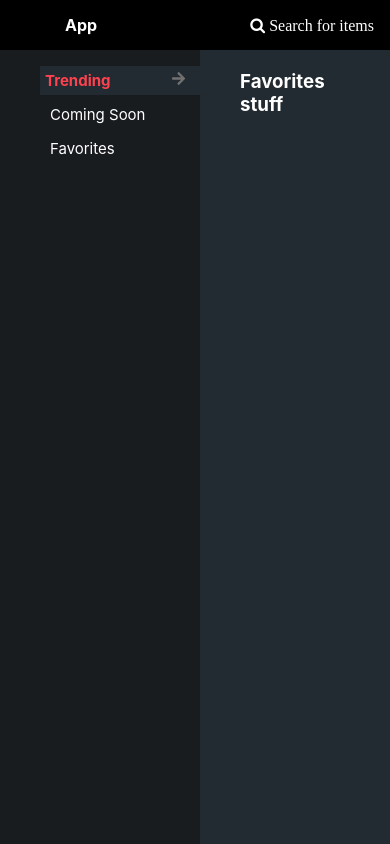
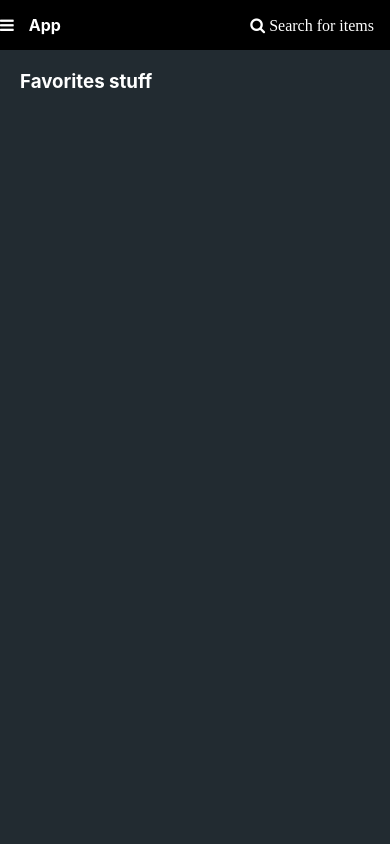
Before and after one commit to ram1225/moviefreakinreact, a React (Create React App) app: page /favorites in a window 390 px wide. Built offline with nearby package versions, Linux system fonts and the light colour scheme.

Commit message:
mob responsive

```diff
--- a/src/components/header/Header.js
+++ b/src/components/header/Header.js
@@ -15,6 +15,7 @@ function Header(props){
     return (
         <div className="header">
               <div className="content">
+              <i className="fa fa-bars menuicon" onClick={props.onMenuHandle}></i>
               <Link to={'/Trending'}>
               {(!show)? <FontAwesomeIcon icon={faArrowLeft} />:''}
               </Link>
--- a/src/components/navigation/NavBar.js
+++ b/src/components/navigation/NavBar.js
@@ -13,7 +13,7 @@ import { withRouter} from 'react-router';
     const show = props.location.pathname.indexOf('details') === -1;
      return (show)?
      (
-        <div className="nav-wrapper">
+        <div className={`nav-wrapper ${props.menustate?'dblock':''}`}>
             <section className="sidebar">
                 <nav>
                     <ul>
--- a/src/containers/App.css
+++ b/src/containers/App.css
@@ -47,7 +47,7 @@ header {
   align-items: center;
   height: 100%;
   width: 200px;
-  margin: 0 0 2px 50px;
+  margin: 0 0 2px 0px;
   font-weight: bold;
   color: white;
 }
@@ -301,3 +301,31 @@ ul li:hover,
 .cast-item{
   cursor: pointer;
 }
+
+.menuicon{
+  display: none !important;
+}
+
+
+@media (min-width: 360px) and (max-width: 767px) {
+
+.nav-wrapper{
+  display: none;
+}
+.paddingLeft{
+  padding-left: 0px;
+}
+.menuicon{
+  display: block !important;
+  color: white;
+}
+.menuicon:hover,  .menuicon:active{
+  display: block !important;
+  color: #e36e76;
+}
+
+.dblock{
+  display: block;
+  z-index: 9999;
+}
+}
--- a/src/containers/App.js
+++ b/src/containers/App.js
@@ -17,6 +17,7 @@ class App extends Component {
     super(props);
 
     this.state = {
+      menustate: false,
       navlist: [
         { name: "Trending", isActive: true },
         { name: "Coming Soon", isActive: false },
@@ -46,7 +47,12 @@ class App extends Component {
     });
     }
   }
-
+  menuHandle=()=>{
+    console.log('menu');
+    this.setState({
+      menustate: !this.state.menustate
+    })
+  }
   render() {
 
 
@@ -55,11 +61,13 @@ class App extends Component {
       <Router>
         <div className="container">
           <header>
-            <Header/>
+            <Header onMenuHandle={()=>this.menuHandle()}
+        />
           </header>
               <NavBar
                 navlist={this.state.navlist}
                 itemSelected={this.itemSelected}
+                menustate={this.state.menustate}
               />
           <div className="content-wrapper">
           <Switch>
```
